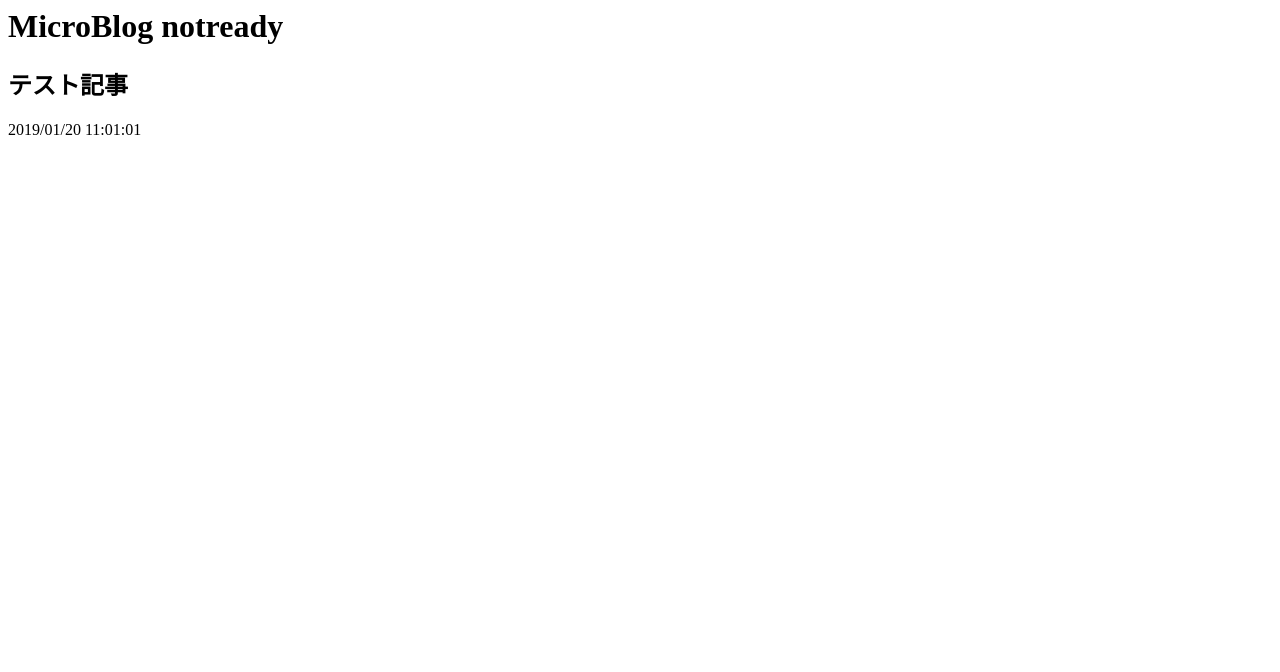
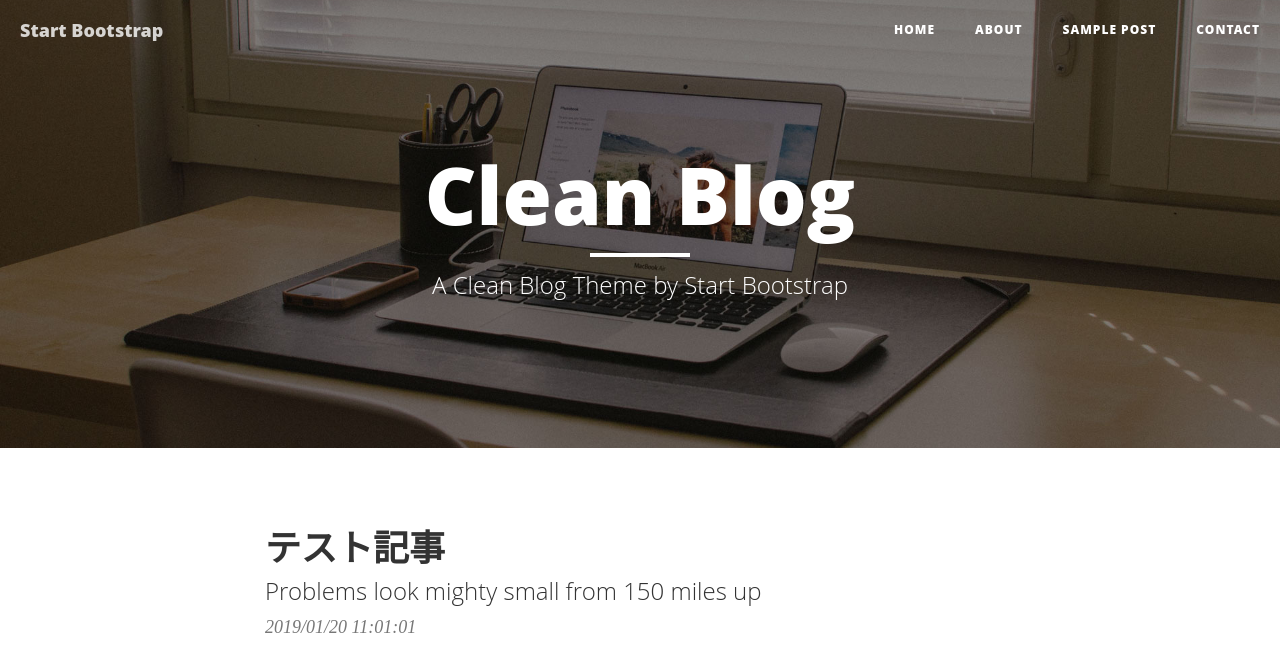
Before and after one commit to NotReady/MicroBlog, a Django app: page /1 in a window 1280 px wide. Shown: the top 672 px of the page. Run offline with Django 3.2, Linux system fonts and the light colour scheme; data comes from the database, SQL or seed files in the repository; some libraries are stand-ins or nearby versions.

Commit message:
bootstrapの適応

```diff
--- a/microblog/blog/templates/base.html
+++ b/microblog/blog/templates/base.html
@@ -1,15 +1,101 @@
-<html>
+<!-- 静的ファイルのパスを通す -->
+{% load static %}
+<!DOCTYPE html>
+<html lang="en">
+
 <head>
-    <title>MicroBlog notready</title>
+
+    <meta charset="utf-8">
+    <meta http-equiv="X-UA-Compatible" content="IE=edge">
+    <meta name="viewport" content="width=device-width, initial-scale=1">
+    <meta name="description" content="">
+    <meta name="author" content="">
+
+    <title>Clean Blog</title>
+
+    <!-- Bootstrap Core CSS -->
+
+    <!-- STATIC_URL = /static/ => /static/vendor/bootstrap/css/bootstrap.min.css -->
+    <link href="{% static 'vendor/bootstrap/css/bootstrap.min.css' %}" rel="stylesheet">
+
+    <!-- Theme CSS -->
+    <link href="{% static 'css/clean-blog.min.css' %}" rel="stylesheet">
+
+    <!-- HTML5 Shim and Respond.js IE8 support of HTML5 elements and media queries -->
+    <!-- WARNING: Respond.js doesn't work if you view the page via file:// -->
+    <!--[if lt IE 9]>
+        <script src="https://oss.maxcdn.com/libs/html5shiv/3.7.0/html5shiv.js"></script>
+        <script src="https://oss.maxcdn.com/libs/respond.js/1.4.2/respond.min.js"></script>
+    <![endif]-->
+
 </head>
+
 <body>
-<h1>MicroBlog notready</h1>
-<div>
-    <!— block 名称 句のマークアップ部分に外部htmlをインポートする —>
-    <!— オーバーライド可能なブロック宣言 —>
-    {% block body %}
-    <p>base.html</p> <!-- 上書きされない場合に表示される -->
-    {% endblock %}
-</div>
+
+    <!-- Navigation -->
+    <nav class="navbar navbar-default navbar-custom navbar-fixed-top">
+        <div class="container-fluid">
+            <!-- Brand and toggle get grouped for better mobile display -->
+            <div class="navbar-header page-scroll">
+                <button type="button" class="navbar-toggle" data-toggle="collapse" data-target="#bs-example-navbar-collapse-1">
+                    <span class="sr-only">Toggle navigation</span>
+                    Menu <i class="fa fa-bars"></i>
+                </button>
+                <a class="navbar-brand" href="index.html">Start Bootstrap</a>
+            </div>
+
+            <!-- Collect the nav links, forms, and other content for toggling -->
+            <div class="collapse navbar-collapse" id="bs-example-navbar-collapse-1">
+                <ul class="nav navbar-nav navbar-right">
+                    <li>
+                        <a href="index.html">Home</a>
+                    </li>
+                    <li>
+                        <a href="about.html">About</a>
+                    </li>
+                    <li>
+                        <a href="post.html">Sample Post</a>
+                    </li>
+                    <li>
+                        <a href="contact.html">Contact</a>
+                    </li>
+                </ul>
+            </div>
+            <!-- /.navbar-collapse -->
+        </div>
+        <!-- /.container -->
+    </nav>
+
+    <!-- Page Header -->
+    <!-- Set your background image for this header on the line below. -->
+    <header class="intro-header" style="background-image: url({% static 'img/home-bg.jpg' %})">
+        <div class="container">
+            <div class="row">
+                <div class="col-lg-8 col-lg-offset-2 col-md-10 col-md-offset-1">
+                    <div class="site-heading">
+                        <h1>Clean Blog</h1>
+                        <hr class="small">
+                        <span class="subheading">A Clean Blog Theme by Start Bootstrap</span>
+                    </div>
+                </div>
+            </div>
+        </div>
+    </header>
+
+    <!-- Main Content -->
+    <div class="container">
+        {% block body %}{% endblock %}
+    </div>
+
+    <!-- jQuery -->
+    <script src="{% static 'vendor/jquery/jquery.min.js' %}"></script>
+
+    <!-- Bootstrap Core JavaScript -->
+    <script src="{% static 'vendor/bootstrap/js/bootstrap.min.js' %}"></script>
+
+    <!-- Theme JavaScript -->
+    <script src="{% static 'js/clean-blog.min.js' %}"></script>
+
 </body>
+
 </html>
--- a/microblog/blog/templates/blog/blog_detail.html
+++ b/microblog/blog/templates/blog/blog_detail.html
@@ -3,7 +3,19 @@
 
 <!— base.htmlをオーバーライドするブロック —>
 {% block body %}
-    <!-- モデルはobject変数に格納されている -->
-    <h2>{{ object.content }}</h2>
-    <p>{{object.posted_date|date:"Y/m/d h:m:s"}}</p>
+    <div class="row">
+        <div class="col-lg-8 col-lg-offset-2 col-md-10 col-md-offset-1">
+            <div class="post-preview">
+                <a href="#">
+                    <h2 class="post-title">
+                    {{ object.content }}
+                    </h2>
+                    <h3 class="post-subtitle">
+                        Problems look mighty small from 150 miles up
+                    </h3>
+                </a>
+                <p class="post-meta">{{object.posted_date|date:"Y/m/d h:m:s"}}</p>
+            </div>
+        </div>
+    </div>
 {% endblock %}
```
Also changed, not shown: microblog/blog/templates/blog/blog_list.html (+15 -9 lines), microblog/microblog/settings.py (+6 -1 lines).
